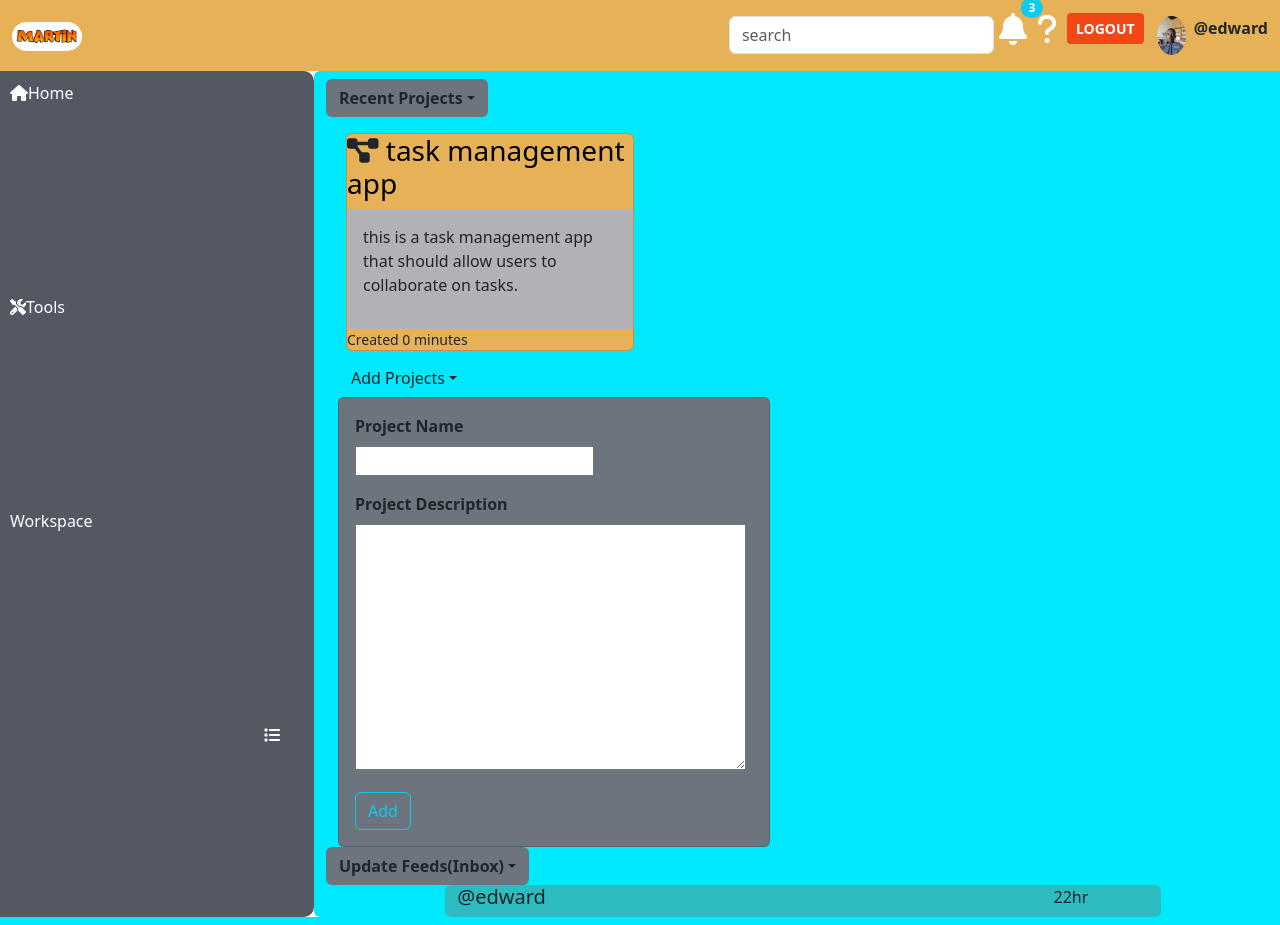
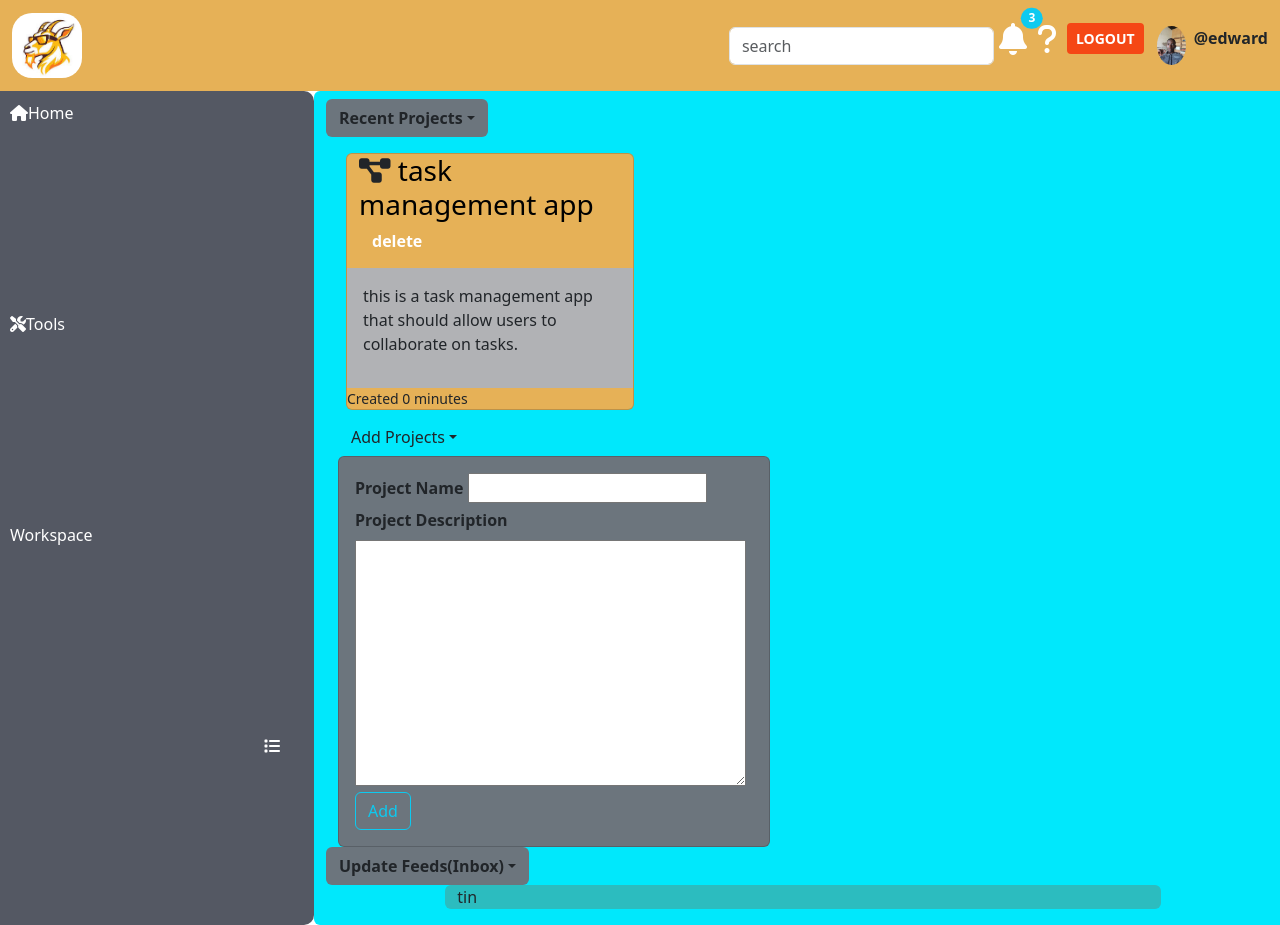
Before and after one commit to martin34524/taskapp, a Django app: page / in a window 1280 px wide. Run offline with Django 5.2, Linux system fonts and the light colour scheme; a user stored in the database is signed in; data comes from the database, SQL or seed files in the repository; both versions use the stored data as it was after the commit; some libraries are stand-ins or nearby versions.

Commit message:
signin and project creation form update

```diff
--- a/taskmng/admin.py
+++ b/taskmng/admin.py
@@ -1,8 +1,9 @@
 from django.contrib import admin
-from .models import Project,Priority,Status,Task,User
+from .models import Project,Priority,Status,Task,User,Messages
 
 admin.site.register(User)
 admin.site.register(Project)
 admin.site.register(Priority)
 admin.site.register(Status)
 admin.site.register(Task)
+admin.site.register(Messages)
--- a/taskmng/forms.py
+++ b/taskmng/forms.py
@@ -27,7 +27,7 @@ class RegisterForm(UserCreationForm):
         fields=['username','mobile_number','email']
 
         widgets={
-            'username':forms.EmailInput(attrs={
+            'username':forms.TextInput(attrs={
                 'class':'form-control',
                 'placeholder':'Username'
             }),
--- a/taskmng/models.py
+++ b/taskmng/models.py
@@ -48,3 +48,16 @@ class Task(models.Model):
 
     def __str__(self):
         return self.title
+
+#create messages
+class Messages(models.Model):
+    user=models.ForeignKey(User, on_delete=models.CASCADE)
+    task= models.ForeignKey(Task, on_delete=models.CASCADE)
+    body=models.TextField()
+    updated=models.DateTimeField(auto_now= True)
+    created=models.DateTimeField(auto_now_add= True)
+
+    class Meta:
+        ordering= ['-updated', '-created']
+    def __str__(self):
+        return self.body
--- a/taskmng/templates/taskmng/login_regform.html
+++ b/taskmng/templates/taskmng/login_regform.html
@@ -32,7 +32,7 @@
         </div>
         <div class="card-body">
             <form method="POST" action="" role="form">
-                {%csrf_token%}
+                {% csrf_token %}
 
                 <div class="mb-3">
                     <label class="form-label fw-bold">Username</label>
--- a/taskmng/templates/taskmng/profiletabs/profileinfo.html
+++ b/taskmng/templates/taskmng/profiletabs/profileinfo.html
@@ -10,6 +10,7 @@
                 <img src="{% static '/taskmng/media/avatar-svgrepo-com.svg'%}" class="rounded-circle m-3" alt="{{user.username}}'s avatar" style="width:100px"/>
                 {%endif%}
                 <button class="btn bg-info " type="button"><a class="link-underline link-underline-opacity-0 fw-bold" style="color:black;" href="{% url 'profileupdate'%}">Edit Profile</a></button>
+
                 <p class="fw-bold m-3">@{{request.user.username}}</p>
                 <input class="form-control border border-secondary" type="text" style="background-color:#86878a;" placeholder="Add job title">
             </div>
--- a/taskmng/templates/taskmng/projectlist.html
+++ b/taskmng/templates/taskmng/projectlist.html
@@ -15,9 +15,10 @@
                     {% for project in projects %}
                     <div class="col-md-3 rounded m-2">
                         <div class="card" style="width:18rem; background-color:#e6b157">
-                            <h1 class="rounded fs-3">
+                            <h1 class="rounded fs-3 container-fluid">
                                 <i class="fa-solid fa-diagram-project"></i>
-                                <a class="card-link link-underline link-underline-opacity-0" href="{%url 'home' project.id%}" style="color:black">{{project.project}}</a>
+                                <a class="card-link link-underline link-underline-opacity-0 " href="{%url 'home' project.id%}" style="color:black">{{project.project}}</a>
+                                <button class="btn ms-auto"><a class="link-underline link-underline-opacity-0 fw-bold" style="color:white" href="{% url 'deleteproject' project.id%}">delete</a></button>
                             </h1>
                             <div class="card-body" style="background-color:#b1b2b5">
                                 <p>{{project.description}}</p>
@@ -31,11 +32,12 @@
                     <button class="btn dropdown-toggle" data-bs-toggle="collapse"  data-bs-target="#projectcreation" aria-controls="projectcreation" aria-expanded="true" type="button"> Add Projects</button>
                     <div class="bg-secondary card" style="width:27rem" id="projectcreation">
                         <form method="POST" action="" class="card-body">
-                            {%csrf_token%}
-                            <label for="projectname" class="form-label fw-bold">Project Name</label>
-                            <p class="fw-bold" id="projectname">{{form.project}}</p>
-                            <label for="description" class="form-label fw-bold">Project Description</label>
-                            <p class="" id="description">{{form.description}}</p>
+                            {% csrf_token %}
+
+                            <label  class="form-label fw-bold">Project Name</label>
+                            {{form.project}}
+                            <label class="form-label fw-bold">Project Description</label>
+                            {{form.description}}
                             <button type="submit" class="btn btn-outline-info">Add</button>
                         </form>
                     </div>
@@ -43,10 +45,7 @@
             </div>
             <button class="btn bg-secondary fw-bold dropdown-toggle" data-bs-toggle="collapse" data-bs-target="#updateFeed" aria-expanded="True" aria-controls="updateFeed">Update Feeds(Inbox)</button>
             <div class="container rounded col-md-9" id="updateFeed" style="background-color:#2CBCBF">
-                <div class="container-flex row">
-                    <h1 class="fs-5 me-auto col-9">@{{request.user.username}}</h1>
-                    <div class="col-md-2">22hr                                                                  </div>
-                </div>
+                <p>tin</p>
             </div>
         <div>
     </div>
--- a/taskmng/urls.py
+++ b/taskmng/urls.py
@@ -1,5 +1,5 @@
 from django.urls import path
-from .views import homepage,profilepage,projectpage,toggle_list,update_task,delete_task,loginpage,registerpage,logoutpage,passwordchange,profileupdate
+from .views import homepage,profilepage,projectpage, delete_project,toggle_list,update_task,delete_task,loginpage,registerpage,logoutpage,passwordchange,profileupdate
 from django.conf import settings
 from django.conf.urls.static import static
 
@@ -17,6 +17,7 @@ urlpatterns=[
 
     path('update/<str:pk>/',update_task, name='update'),
     path('delete/<str:pk>/', delete_task, name="delete"),
+    path('deleteproject/<str:pk>/', delete_project, name="deleteproject"),
     path('profile-update/', profileupdate, name="profileupdate")
 ]
 
--- a/taskmng/views.py
+++ b/taskmng/views.py
@@ -1,7 +1,8 @@
 from django.shortcuts import render,redirect
-from .models import Project,Task,User
+from .models import Project,Task,User,Messages
 from .forms import ProjectForm, TaskForm,UserPasswordChangeForm,RegisterForm,Profileupdateform
 from django.contrib import messages
+from django.db.models import Q
 from django.contrib.auth import authenticate,login,logout
 from django.contrib.auth.decorators import login_required
 
@@ -49,6 +50,8 @@ def registerpage(request):
             user.save()
             login(request, user)
             return redirect('projects')
+        else:
+            messages.error (request, form.errors)
     context={'form':form}
     return render(request, 'taskmng/login_regform.html', context)
 
@@ -74,11 +77,12 @@ def projectpage(request):
     projects=Project.objects.filter(user=request.user)
     form=ProjectForm()
 
-    if request.method =='POST':
+    if request.method == 'POST':
         form=ProjectForm(request.POST)
         if form.is_valid():
             form=form.save(commit=False)
             form.user=request.user
+            form.save()
         return redirect('projects')
     else:
         form=ProjectForm()
@@ -125,6 +129,13 @@ def delete_task(request, pk):
         return redirect('projects')
     return render(request,'taskmng/delete.html' , {"obj":tasks} )
 
+def delete_project(request, pk):
+    projects=Project.objects.get(id=pk)
+    if request.method == 'POST':
+        projects.delete()
+        return redirect('projects')
+    return render(request, 'taskmng/delete.html', {"obj":projects})
+
 @login_required(login_url="login")
 def profilepage(request):
     user=request.user
--- a/templates/navbar.html
+++ b/templates/navbar.html
@@ -1,7 +1,7 @@
 {% load static %}
 <nav class="navbar navbar-expand-lg" style="background-color:#e6b157">
     <div class=" container-fluid">
-        <a class="navbar-brand  " href="{% url 'projects'%}"><img src="{% static 'martin3.png'%}" style="width:70px; border-radius:20px 20px 20px 20px;" alt="logo"/></a>
+        <a class="navbar-brand  " href="{% url 'projects'%}"><img src="{% static 'GOAT.jpeg'%}" style="width:70px; border-radius:20px 20px 20px 20px;" alt="logo"/></a>
 
         <button class="navbar-toggler" type="button" data-bs-toggle="collapse" data-bs-target="#navbarnav" aria-controls="navbarnav" aria-expanded="false" aria-label="toggle navigation">
             <span class="navbar-toggler-icon"></span>
```
Also changed, not shown: db.sqlite3, static/GOAT.jpeg (added), static/taskmng/media/avatars/1000004873.jpg (added), static/taskmng/media/avatars/1000006159.jpg (added), static/taskmng/media/avatars/1000012400.jpg (added), taskmng/migrations/0006_messages.py (added).
